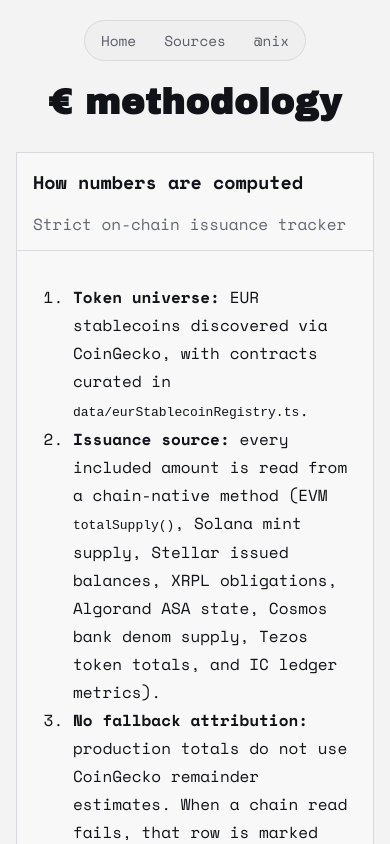
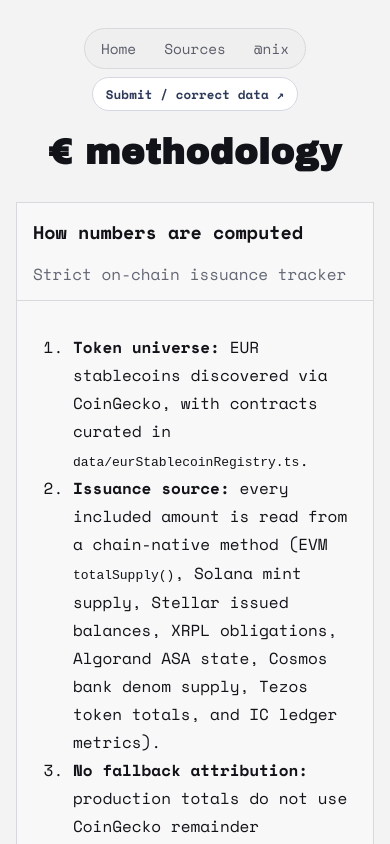
Before and after one commit to miracle2k/eur.cool, a Next.js app: page /methodology in a window 390 px wide. Shown: the top 844 px of the page. Built offline with nearby package versions, Linux system fonts and the light colour scheme.

Commit message:
Add cross-page submit-data CTA and global inspiration footer

```diff
--- a/app/globals.css
+++ b/app/globals.css
@@ -33,8 +33,16 @@ a {
   padding: 1rem 0 4rem;
 }
 
+.header-line {
+  margin: 0.25rem 0 1.5rem;
+  display: grid;
+  grid-template-columns: 1fr auto 1fr;
+  align-items: center;
+  gap: 0.8rem;
+}
+
 .top-nav {
-  margin: 0.25rem auto 1.5rem;
+  margin: 0;
   width: fit-content;
   border: 1px solid var(--border);
   border-radius: 999px;
@@ -42,6 +50,7 @@ a {
   gap: 0.15rem;
   padding: 0.22rem;
   background: #efefef;
+  justify-self: center;
 }
 
 .top-nav a {
@@ -58,6 +67,27 @@ a {
 .top-nav a:hover {
   background: #e3e3e7;
   color: #1a1d26;
+}
+
+.header-cta {
+  justify-self: end;
+  display: inline-flex;
+  align-items: center;
+  justify-content: center;
+  padding: 0.4rem 0.78rem;
+  border-radius: 999px;
+  border: 1px solid #d5d8e3;
+  background: #fff;
+  color: #2f3a59;
+  font-size: 0.78rem;
+  font-weight: 700;
+  letter-spacing: 0.01em;
+  white-space: nowrap;
+}
+
+.header-cta:hover {
+  background: #f2f5ff;
+  border-color: #bfc9f5;
 }
 
 .brand-row {
@@ -532,6 +562,17 @@ a {
 }
 
 @media (max-width: 860px) {
+  .header-line {
+    grid-template-columns: 1fr;
+    justify-items: center;
+    gap: 0.5rem;
+  }
+
+  .top-nav,
+  .header-cta {
+    justify-self: center;
+  }
+
   .summary-grid {
     grid-template-columns: repeat(2, minmax(0, 1fr));
   }
--- a/app/methodology/page.tsx
+++ b/app/methodology/page.tsx
@@ -3,6 +3,8 @@ import Link from "next/link";
 export default function MethodologyPage() {
   return (
     <main className="page">
+      <div className="header-line">
+        <div />
         <nav className="top-nav">
           <Link href="/">Home</Link>
           <Link href="/sources">Sources</Link>
@@ -10,6 +12,15 @@ export default function MethodologyPage() {
             @nix
           </a>
         </nav>
+        <a
+          className="header-cta"
+          href="https://github.com/miracle2k/eur.cool/issues/new"
+          target="_blank"
+          rel="noreferrer"
+        >
+          Submit / correct data ↗
+        </a>
+      </div>
 
       <h1 className="brand">
         <span className="brand-icon">€</span> methodology
@@ -50,6 +61,11 @@ export default function MethodologyPage() {
           </p>
         </div>
       </section>
+
+      <footer className="inspired-footer">
+        Inspired by the excellent <a href="https://usdc.cool/" target="_blank" rel="noreferrer">usdc.cool</a>{" "}
+        project.
+      </footer>
     </main>
   );
 }
```
Also changed, not shown: app/page.tsx (+11 -0 lines), app/sources/page.tsx (+16 -0 lines), .beans/eur.cool-5vir--add-global-submit-data-header-cta-and-cross-page-i.md (added). Lines whose indentation alone changed are shown as unchanged.
